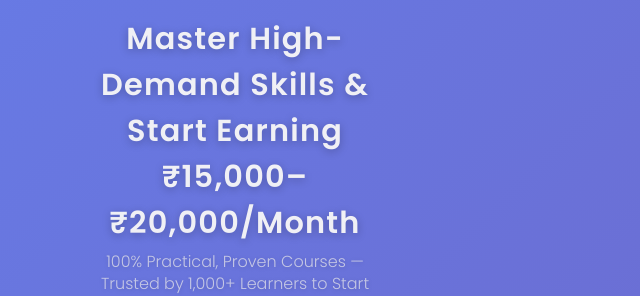
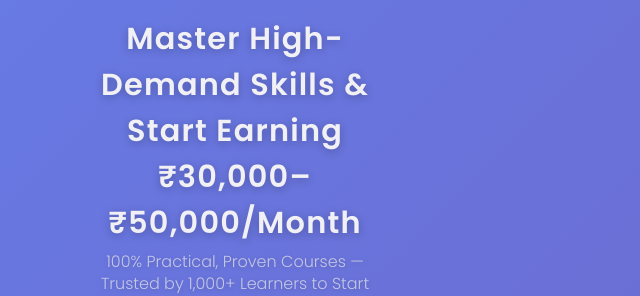
Before and after one commit to OnlineTech0/OnlineTech, a plain HTML site: page index.html in a window 1280 px wide. Shown: the top 296 px of the page, 405-1045 px from the left. Drawn offline with Linux system fonts and the light colour scheme.

Commit message:
index.html

```diff
--- a/index.html
+++ b/index.html
@@ -326,7 +326,7 @@
 </head>
 <body>
   <header>
-    <h1>Master High-Demand Skills & Start Earning ₹15,000–₹20,000/Month</h1>
+    <h1>Master High-Demand Skills & Start Earning ₹30,000–₹50,000/Month</h1>
     <p>100% Practical, Proven Courses — Trusted by 1,000+ Learners to Start Earning Online.</p>
   </header>
 
```
